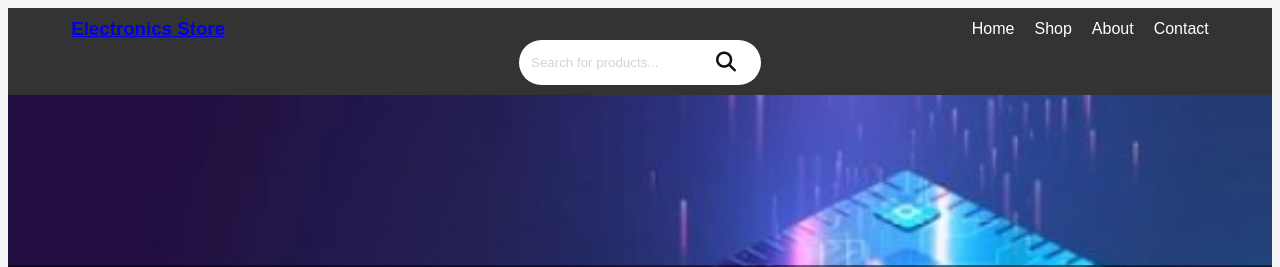
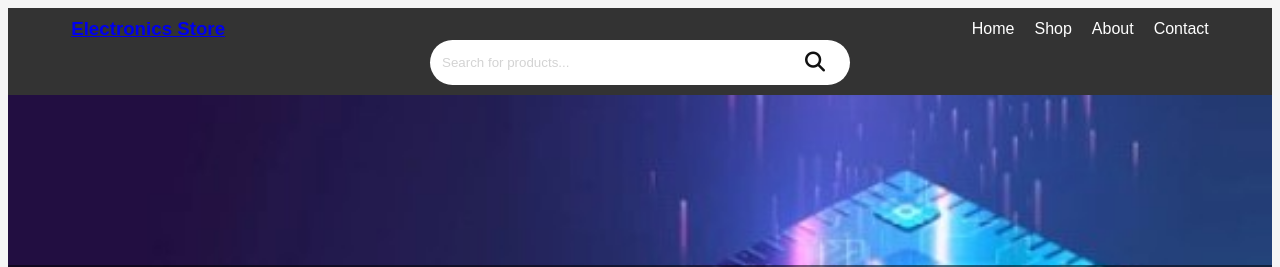
Before and after one commit to mohamed-kabeel/ecommerce_website, a plain HTML site: page index.html in a window 1280 px wide. Shown: the top 267 px of the page. Drawn offline with Linux system fonts and the light colour scheme.

Commit message:
Update style.css

```diff
--- a/style.css
+++ b/style.css
@@ -84,7 +84,7 @@ body {
     justify-content: center;
 }
 .search-bar {
-    /*min-width: 400px;*/
+    min-width: 400px;
     background-color: white;
     padding: 10px;
     border-radius: 200px;
```
